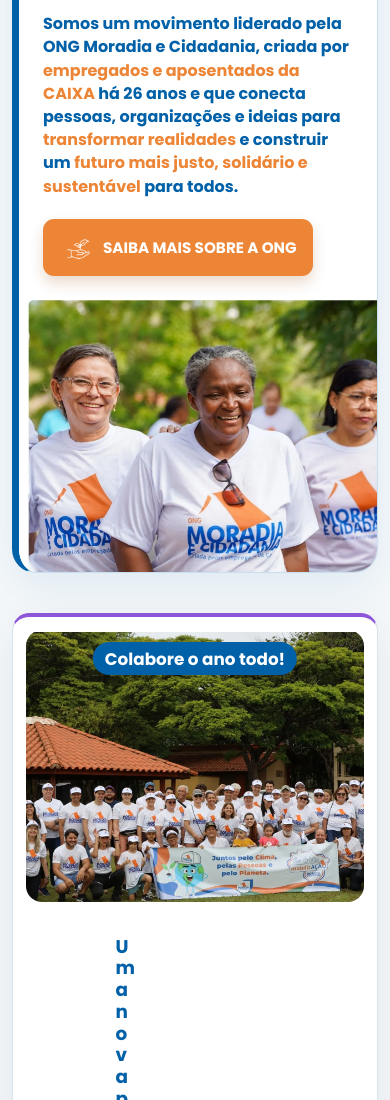
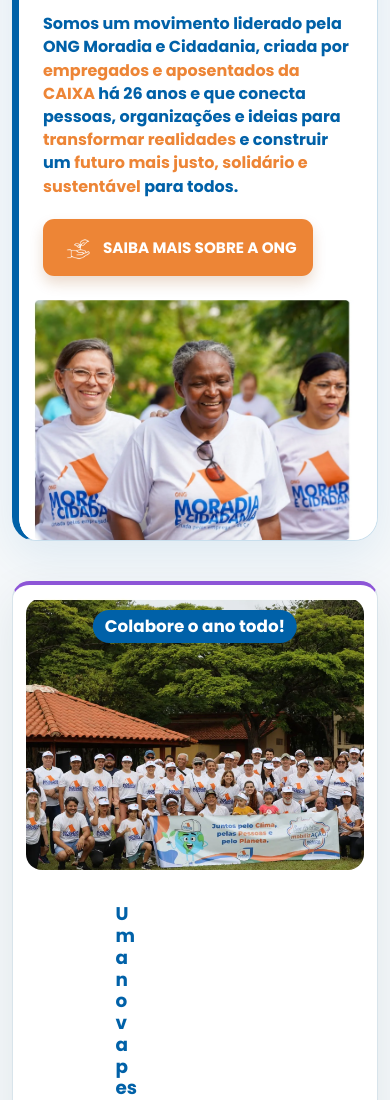
Before and after one commit to NataliaAraujo2/mobilizacao, a React (Vite) app: page / in a window 390 px wide. Shown: the part 1382-2482 px from the top of the page. Built offline with nearby package versions, Linux system fonts and the light colour scheme; no server answers.

Commit message:
fix: impedir corte no card quem somos

```diff
--- a/src/pages/CampaignGateway.module.css
+++ b/src/pages/CampaignGateway.module.css
@@ -85,7 +85,7 @@
 .counterElement { position: absolute; z-index: 0; width: auto; height: auto; max-width: 11rem; opacity: .42; filter: brightness(1.3) saturate(1.15); pointer-events: none; }
 .counterLeaves { top: -1.25rem; right: -2.75rem; transform: rotate(16deg); }
 .counterSprout { bottom: -1.8rem; left: -2rem; transform: rotate(-14deg); }
-.whoWeAre { display: grid; grid-template-columns: minmax(0, 1.2fr) minmax(17rem, .8fr); align-items: stretch; width: min(100%, 86rem); margin: 3rem auto 0; overflow: hidden; background: white; border: 1px solid #c9dfed; border-left: .45rem solid var(--brand-blue); border-radius: 1.5rem; box-shadow: 0 1rem 2.8rem rgb(0 97 168 / 9%); }
+.whoWeAre { display: grid; grid-template-columns: minmax(0, 1.2fr) minmax(18rem, .8fr); align-items: stretch; width: min(100%, 86rem); margin: 3rem auto 0; overflow: hidden; background: white; border: 1px solid #c9dfed; border-left: .45rem solid var(--brand-blue); border-radius: 1.5rem; box-shadow: 0 1rem 2.8rem rgb(0 97 168 / 9%); }
 .whoWeAreCopy { display: grid; align-content: center; justify-items: start; padding: clamp(1.5rem, 4vw, 3rem); }
 .whoWeAreCopy .eyebrow { margin-bottom: .2rem; }
 .whoWeAre h2 { margin: 0 0 1rem; color: var(--brand-blue); font-size: clamp(1.6rem, 3.5vw, 2.4rem); line-height: 1; text-transform: uppercase; }
@@ -94,7 +94,7 @@
 .whoWeAreButton { display: inline-flex; align-items: center; gap: .45rem; margin-top: 1.35rem; padding: .65rem 1.05rem; color: white; font: inherit; font-size: .95rem; font-weight: 850; text-decoration: none; text-transform: uppercase; background: var(--brand-orange); border: 0; border-radius: .7rem; box-shadow: 0 .45rem .85rem rgb(156 73 11 / 20%); transition: transform 180ms ease, background 180ms ease; }
 .whoWeAreButton > img { width: 2.25rem; height: 2.25rem; object-fit: contain; filter: brightness(0) invert(1); }
 .whoWeAreButton:hover, .whoWeAreButton:focus-visible { color: white; background: #d96e16; outline: 3px solid rgb(244 131 43 / 35%); outline-offset: 3px; transform: translateY(-1px); }
-.whoWeAre > img { align-self: stretch; width: 135.2%; max-width: none; height: 100%; min-height: 19rem; margin-left: -13.1%; object-fit: fill; }
+.whoWeAre > img { align-self: stretch; width: 100%; max-width: 100%; height: 100%; min-height: 19rem; margin: 0; object-fit: cover; object-position: center; }
 .previousHeading { margin-bottom: 1rem; text-align: center; }
 .previousHeading h2 { margin: .35rem 0 0; color: var(--brand-blue); font-size: clamp(1.5rem, 4vw, 2.25rem); }
 .previousCard { display: grid; grid-template-columns: 8rem auto minmax(0, 1fr) auto; align-items: center; gap: clamp(.8rem, 3vw, 1.5rem); padding: 1.25rem; color: var(--text); text-decoration: none; background: linear-gradient(rgb(255 255 255 / 88%), rgb(255 255 255 / 94%)), url("../assets/brand/mobilizacao-fundo-2025.webp") center / cover; border: 1px solid var(--border); border-radius: 1.25rem; box-shadow: 0 .8rem 2rem rgb(23 50 77 / 9%); transition: transform 180ms ease, box-shadow 180ms ease; }
@@ -148,7 +148,7 @@
   .kitSprout { display: none; }
   .videoSection { grid-template-columns: 1fr; }
   .whoWeAre { grid-template-columns: 1fr; }
-  .whoWeAre > img { width: 135.2%; min-height: 15rem; max-height: 24rem; margin-left: -13.1%; }
+  .whoWeAre > img { width: 100%; min-height: 15rem; max-height: 24rem; margin: 0; }
   .previousCard { grid-template-columns: 6rem 1fr; }
   .previousCard > img { grid-row: span 2; width: 6rem; height: 6rem; }
   .previousCopy { grid-column: 2; }
```
